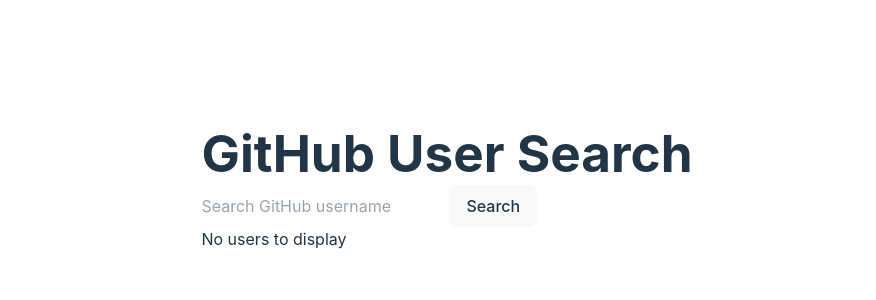
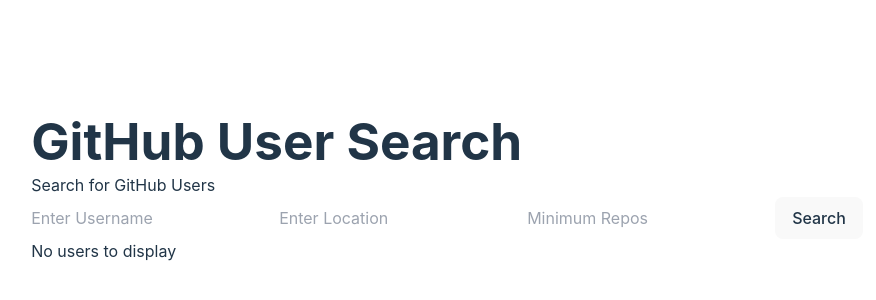
Before and after one commit to Lucas19940820/alx-fe-reactjs, a React (Vite) app in the folder github-user-search/: page / in a window 1280 px wide. Shown: the part 214-514 px from the top of the page, without its empty margins (193-1069 px from the left). Built offline with nearby package versions, Linux system fonts and the light colour scheme.

Commit message:
Add location

```diff
--- a/github-user-search/src/components/Search.jsx
+++ b/github-user-search/src/components/Search.jsx
@@ -1,86 +1,63 @@
 import React, { useState } from 'react';
 import githubServices from '../services/githubService';
 
-const { fetchUserData } = githubServices;
+const { fetchUsersWithFilters } = githubServices;
 
-const Search = ({ onSearch }) => {
+function Search({ onSearch }) {
     const [username, setUsername] = useState('');
-  const [loading, setLoading] = useState(false);
-  const [error, setError] = useState(null);
-  const [userDataList, setUserDataList] = useState([]);
+    const [location, setLocation] = useState('');
+    const [minRepos, setMinRepos] = useState('');
 
-  const handleSubmit = async (e) => {
-    e.preventDefault();
-    setLoading(true);
-    setError(null);
+    const handleSubmit = async () => {
+        if (!username) return alert('Please enter a username');
+        if (!location) return alert('Please enter a location');
+        if (!minRepos) return alert('Please set a minimum repo count');
 
         try {
-      const data = await fetchUserData(username);
+            const result = await fetchUsersWithFilters({
+                username,
+                location,
+                minRepos: parseInt(minRepos),
+            });
 
-      if (data) {
-        // Simulate multiple search results with the same data for demonstration purposes
-        const mockResults = [data, data, data]; // Mocking multiple items with `.map`
-        setUserDataList(mockResults);
-        onSearch(data);
-      } else {
-        setError('Looks like we can’t find the user');
-      }
-    } catch (err) {
-      setError('Looks like we can’t find the user');
-    } finally {
-      setLoading(false);
+            onSearch(result);
+        } catch (error) {
+            console.error(error);
         }
     };
 
     return (
-    <form
-      onSubmit={handleSubmit}
-      className="flex flex-col items-center space-y-4"
-    >
+        <div className="w-full max-w-sm bg-white shadow-md rounded-lg p-4">
+            <h2 className="text-lg font-semibold mb-4 text-gray-700">Search for GitHub Users</h2>
             <input
                 type="text"
-        placeholder="Search GitHub username"
                 value={username}
                 onChange={(e) => setUsername(e.target.value)}
-        className="border px-3 py-2 rounded-md focus:outline-none focus:ring-2 focus:ring-blue-500"
+                placeholder="Enter Username"
+                className="border px-3 py-2 mb-2 rounded-md w-full"
+            />
+            <input
+                type="text"
+                value={location}
+                onChange={(e) => setLocation(e.target.value)}
+                placeholder="Enter Location"
+                className="border px-3 py-2 mb-2 rounded-md w-full"
+            />
+            <input
+                type="number"
+                value={minRepos}
+                onChange={(e) => setMinRepos(e.target.value)}
+                placeholder="Minimum Repos"
+                className="border px-3 py-2 mb-2 rounded-md w-full"
             />
             <button
-        type="submit"
-        className={`${
-          loading ? 'bg-blue-400 cursor-not-allowed' : 'bg-blue-500'
-        } px-4 py-2 rounded-md text-white hover:bg-blue-600 focus:outline-none focus:ring-2 focus:ring-blue-500`}
-        disabled={loading}
+                onClick={handleSubmit}
+                className="bg-blue-500 hover:bg-blue-600 text-white font-semibold py-2 px-4 rounded-md cursor-pointer"
             >
-        {loading ? 'Loading...' : 'Search'}
+                Search
             </button>
-      {error && (
-        <p className="text-red-500 mt-2 text-center">
-          {error}
-        </p>
-      )}
-      {userDataList.map((user, index) => (
-        <div
-          key={index}
-          className="mt-2 bg-white shadow-lg p-4 rounded-lg text-center max-w-sm w-full"
-        >
-          <img
-            src={user.avatar_url}
-            alt={user.login}
-            className="w-16 h-16 rounded-full mx-auto"
-          />
-          <h3 className="text-lg font-semibold">{user.login}</h3>
-          <a
-            href={user.html_url}
-            target="_blank"
-            rel="noopener noreferrer"
-            className="text-blue-600 mt-2 block hover:underline"
-          >
-            View Profile
-          </a>
         </div>
-      ))}
-    </form>
     );
-};
+}
 
 export default Search;
```
Lines whose indentation alone changed are shown as unchanged.
